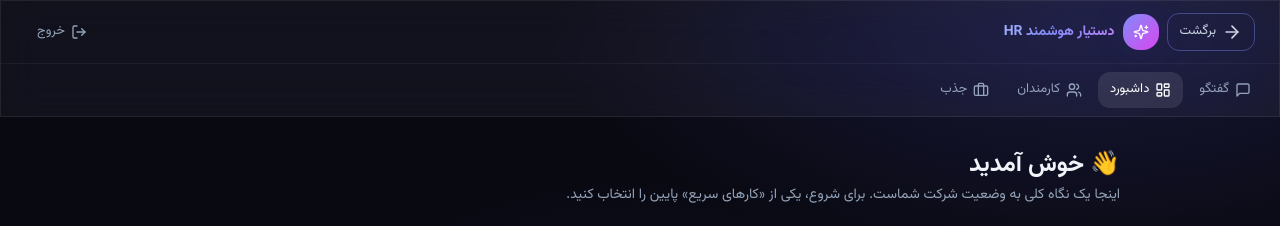
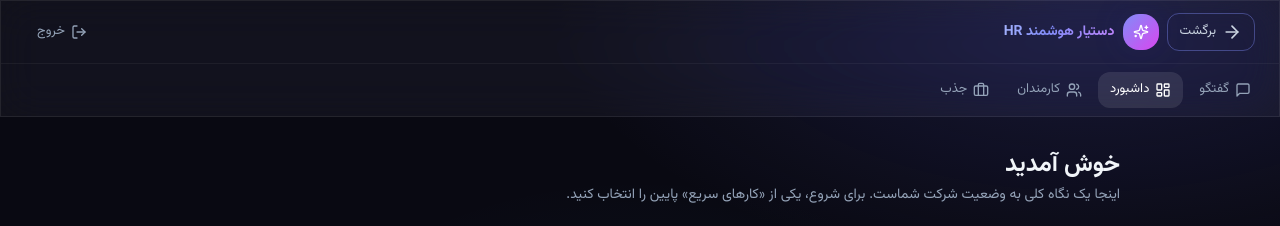
Before and after one commit to arnik-ai/hr-assistant, a Next.js app: page /dashboard in a window 1280 px wide. Shown: the top 226 px of the page. Built offline with nearby package versions, Linux system fonts and the light colour scheme; no server answers.

Commit message:
حذف آیکون دست از خوش‌آمدید (حرفه‌ای‌تر)

```diff
--- a/app/dashboard/page.tsx
+++ b/app/dashboard/page.tsx
@@ -103,7 +103,7 @@ export default function DashboardPage() {
           animate={{ opacity: 1, y: 0 }}
           className="mb-6"
         >
-          <h1 className="text-2xl font-bold text-slate-100">👋 خوش آمدید</h1>
+          <h1 className="text-2xl font-bold text-slate-100">خوش آمدید</h1>
           <p className="mt-1 text-sm text-slate-400">
             اینجا یک نگاه کلی به وضعیت شرکت شماست. برای شروع، یکی از «کارهای سریع» پایین را انتخاب کنید.
           </p>
```
